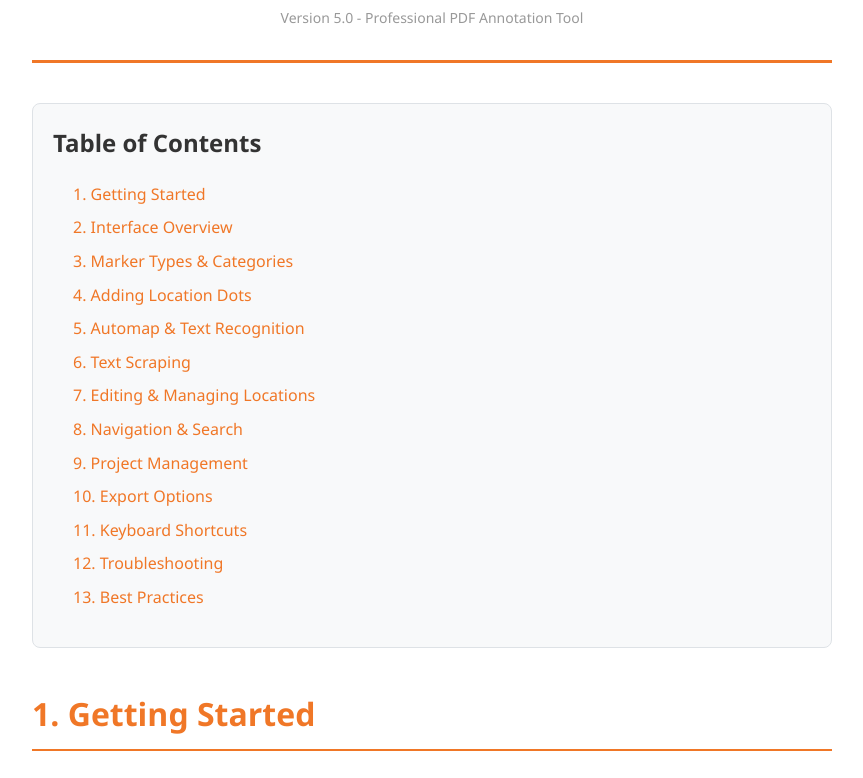
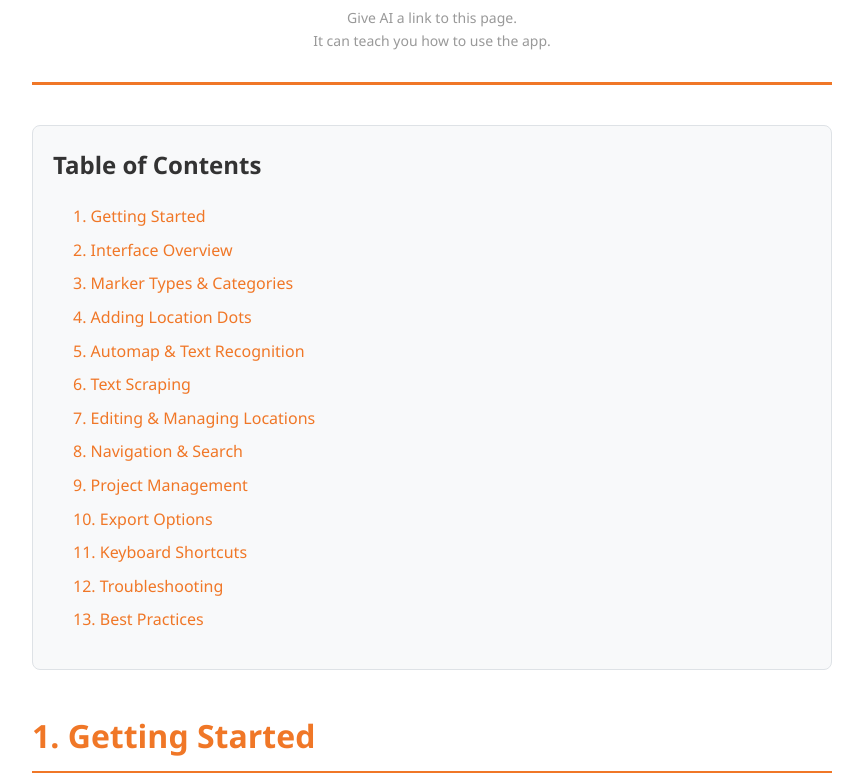
Before and after one commit to 3toedSoftware/3toedSoftware, a plain HTML site: page mapping-slayer/user_guide.html in a window 1280 px wide. Shown: the part 188-966 px from the top of the page, without its empty margins (208-1071 px from the left). Drawn offline with Linux system fonts and the light colour scheme.

Commit message:
Add files via upload

```diff
--- a/mapping-slayer/user_guide.html
+++ b/mapping-slayer/user_guide.html
@@ -215,7 +215,7 @@
     <div class="header">
         <div class="logo">MAPPING SLAYER</div>
         <div class="subtitle">Complete User Guide</div>
-        <div class="version">Version 5.0 - Professional PDF Annotation Tool</div>
+        <div class="version">Give AI a link to this page.<br>It can teach you how to use the app. </div>
     </div>
 
     <div class="toc">
```
